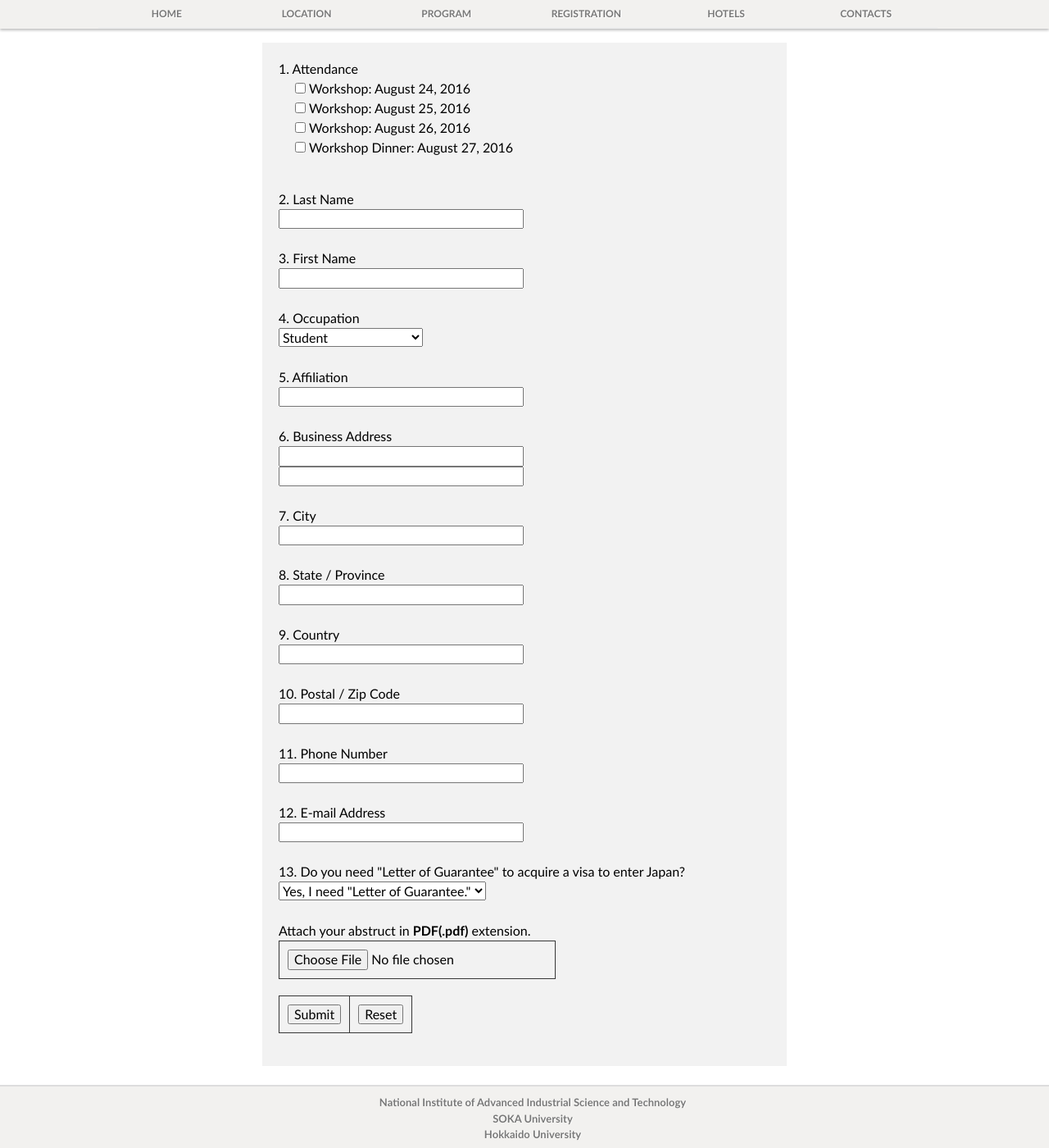
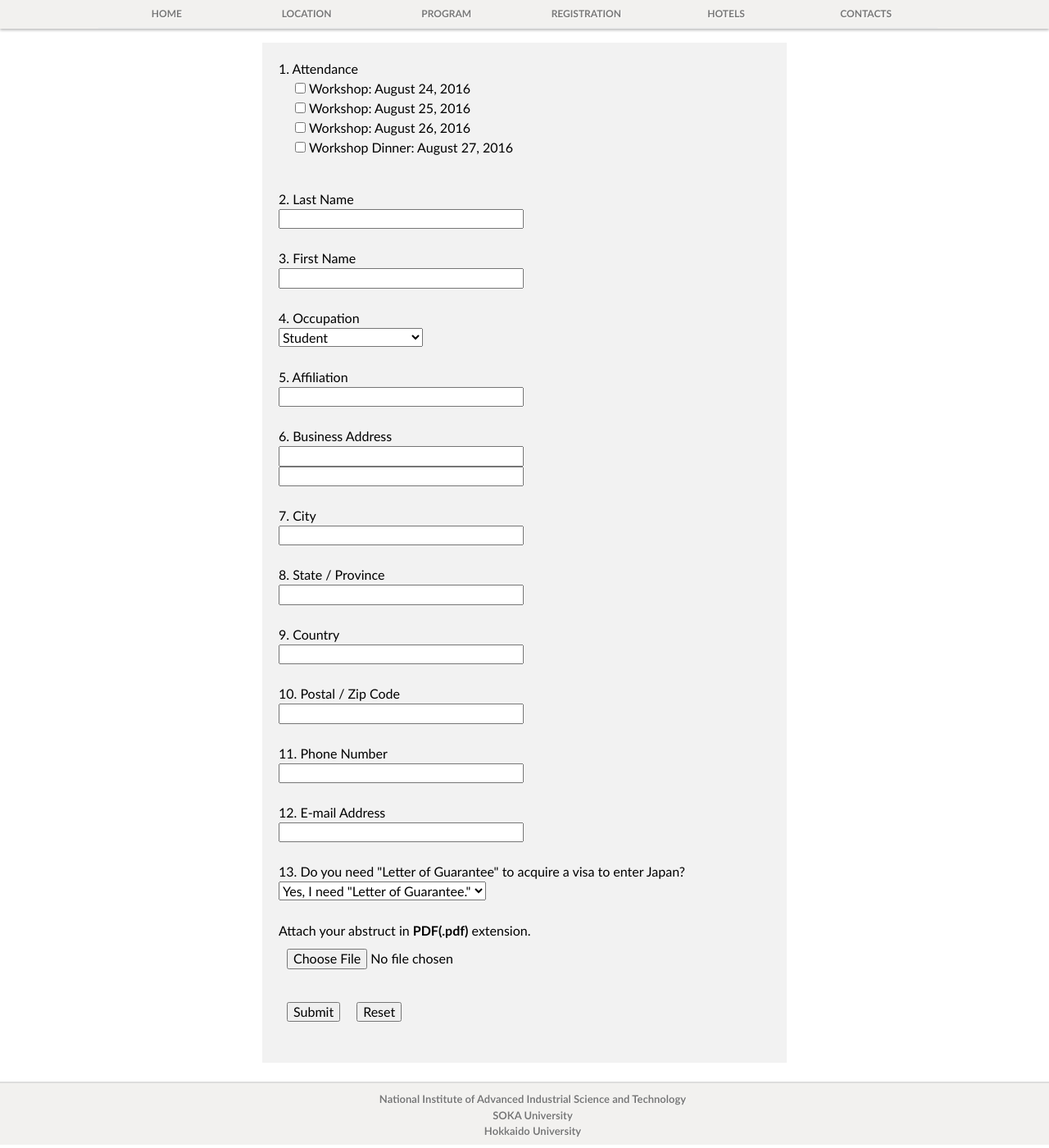
Before and after one commit to yamazakiM/test_warren2016, a Jekyll site: the page built from registration/submit.html, in a window 1280 px wide and 1400 px high, scrolled down 298 px. Shown: the whole window at 82% size. Built offline with Jekyll 4.4.1, drawn with Linux system fonts in a browser that asks for light colours; nearby versions of some CDN libraries; library files that are not in the unit come from our copies.

Commit message:
Update stylesheet.css

```diff
--- a/stylesheets/stylesheet.css
+++ b/stylesheets/stylesheet.css
@@ -640,7 +640,7 @@ img.contact{
   list-style-type:none;
 }
 
-table#navigation-table{
+table#navigation-table, tr, td{
   border-style:none;
 }
 
```
